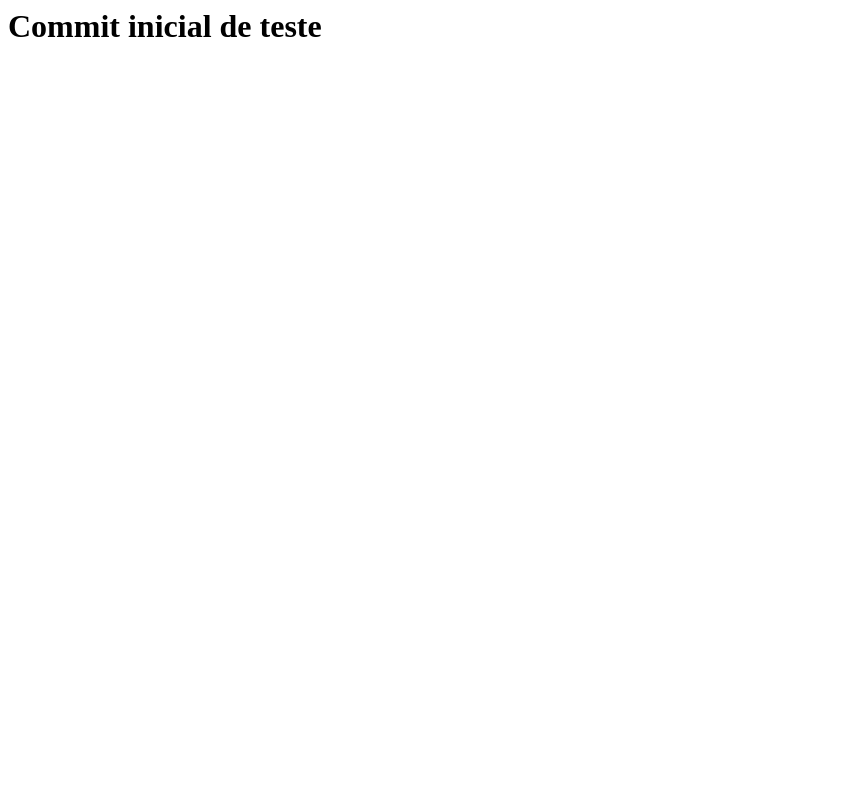
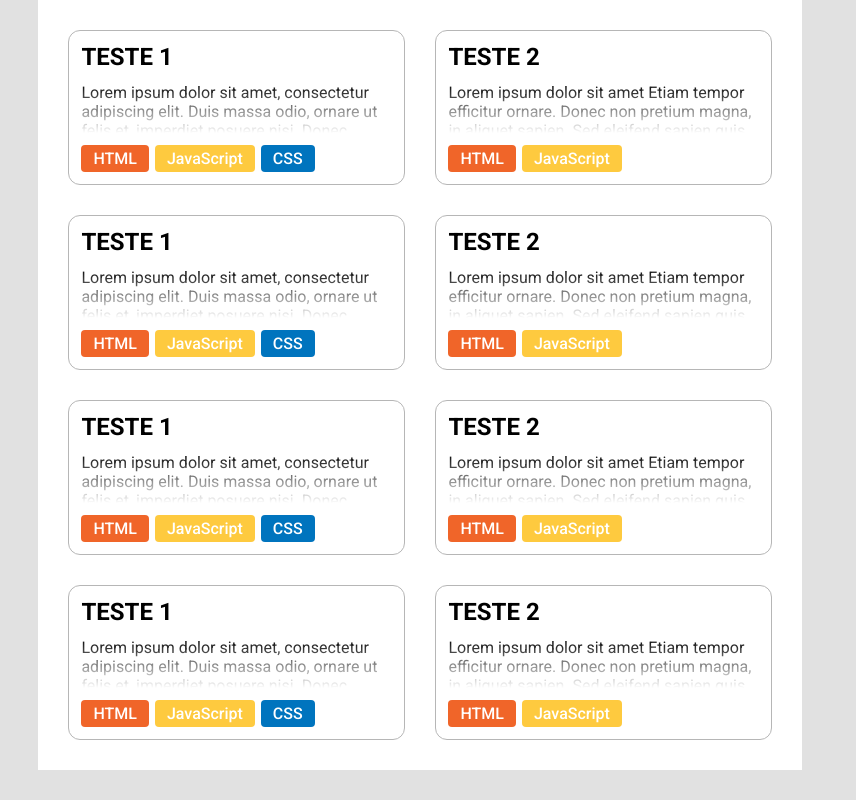
Before and after one commit to ligeirin/codex, a plain HTML site: page index.html in a window 1280 px wide. Shown: the whole page, without its empty margins (0-856 px from the left). Drawn offline with nearby package versions, Linux system fonts and the light colour scheme.

Commit message:
Initial Home Page

```diff
--- a/index.html
+++ b/index.html
@@ -1 +1,30 @@
-<h1>Commit inicial de teste</h1>
+<!DOCTYPE html>
+<html lang="en">
+	<head>
+		<meta charset="UTF-8" />
+		<meta name="viewport" content="width=device-width, initial-scale=1.0" />
+		<title>CODEX</title>
+		<link rel="preconnect" href="https://fonts.googleapis.com" />
+		<link rel="preconnect" href="https://fonts.gstatic.com" crossorigin />
+		<link
+			href="https://fonts.googleapis.com/css2?family=Roboto:wght@100;300;400;500;700;900&display=swap"
+			rel="stylesheet"
+		/>
+		<link rel="stylesheet" href="src/styles/index.css" />
+	</head>
+	<body onload="init()">
+		<div class="container">
+			<div id="entriesDiv" class="entries-wrapper"></div>
+		</div>
+
+		<!-- <script
+			src="https://cdnjs.cloudflare.com/ajax/libs/jquery/3.7.1/jquery.min.js"
+			integrity="sha512-v2CJ7UaYy4JwqLDIrZUI/4hqeoQieOmAZNXBeQyjo21dadnwR+8ZaIJVT8EE2iyI61OV8e6M8PP2/4hpQINQ/g=="
+			crossorigin="anonymous"
+			referrerpolicy="no-referrer"
+		></script> -->
+		<script src="src/libs/jquery-3.7.1.min.js"></script>
+		<script src="src/json/data.js"></script>
+		<script src="src/scripts/index.js"></script>
+	</body>
+</html>
--- /dev/null
+++ b/src/scripts/index.js
@@ -0,0 +1,57 @@
+let doc = document;
+
+function init() {
+	let entriesDiv = document.getElementById("entriesDiv");
+	console.log(entriesDiv);
+
+	ENTRIES.forEach((entry, i) => {
+		let entryWrapper = doc.createElement("div");
+		entryWrapper.id = "entry" + i;
+		entryWrapper.classList.add("entry");
+		entryWrapper.dataset.entry_id = i;
+
+		let tagWrapper = doc.createElement("div");
+		tagWrapper.classList.add("tag-wrapper");
+		tagWrapper.id = "tagWrapper" + i;
+
+		entry.tags.forEach((tagId, j) => {
+			let tagDiv = doc.createElement("tag");
+			tagDiv.classList.add("tag");
+			tagDiv.id = "tag" + i + "-" + j;
+			tagDiv.innerText = TAGS[tagId].name;
+			tagDiv.style.backgroundColor = TAGS[tagId].color;
+
+			tagWrapper.append(tagDiv);
+		});
+
+		let entryTitle = doc.createElement("span");
+		entryTitle.classList.add("entry-title");
+		entryTitle.id = "entryTitle" + i;
+		entryTitle.innerText = entry.name;
+
+		let descriptionWrapper = doc.createElement("div");
+		descriptionWrapper.classList.add("entry-description-wrapper");
+
+		let descriptionGradientOverlay = doc.createElement("div");
+		descriptionGradientOverlay.classList.add("entry-description-overlay");
+
+		let entryDescription = doc.createElement("span");
+		entryDescription.classList.add("entry-description");
+		entryDescription.id = "entryDescription" + i;
+		entryDescription.innerText = entry.description + entry.description;
+
+		descriptionWrapper.append(entryDescription);
+		descriptionWrapper.append(descriptionGradientOverlay);
+
+		entryWrapper.append(entryTitle);
+		entryWrapper.append(descriptionWrapper);
+		entryWrapper.append(tagWrapper);
+
+		entryWrapper.onclick = (ev) => {
+			let id = ev.currentTarget.dataset.entry_id;
+			window.location.href = ENTRIES[id].path;
+		};
+
+		entriesDiv.append(entryWrapper);
+	});
+}
--- /dev/null
+++ b/src/styles/index.css
@@ -0,0 +1,88 @@
+* {
+	font-family: "Roboto", sans-serif;
+}
+
+body {
+	padding: 0;
+	margin: 0;
+
+	background-color: rgb(225, 225, 225);
+}
+
+.container {
+	width: 94vw;
+	margin: auto;
+}
+
+.entries-wrapper {
+	width: 55vw;
+
+	display: grid;
+	grid-template-columns: 1fr 1fr;
+	grid-auto-columns: 1fr;
+	grid-auto-rows: minmax(min-content, 150px);
+
+	gap: 30px;
+	padding: 30px;
+
+	background-color: rgb(255, 255, 255);
+}
+
+.entry {
+	border: 1px solid rgb(182, 182, 182);
+
+	padding: 12px;
+	border-radius: 12px;
+
+	cursor: pointer;
+
+	display: flex;
+	flex-direction: column;
+	justify-content: space-between;
+	gap: 12px;
+}
+
+.entry-title {
+	font-weight: 600;
+	font-size: 24px;
+}
+
+.entry-description-wrapper {
+	text-overflow: ellipsis;
+	max-height: 50px;
+	overflow: hidden;
+	position: relative;
+}
+
+.entry-description-overlay {
+	position: absolute;
+	top: 0;
+	left: 0;
+	right: 0;
+	bottom: 0;
+
+	background: rgb(255, 255, 255);
+	background: linear-gradient(
+		0deg,
+		rgb(255, 255, 255) 0%,
+		rgba(0, 0, 0, 0) 100%
+	);
+}
+
+.entry-description {
+	text-overflow: ellipsis;
+}
+
+.tag-wrapper {
+	display: flex;
+	flex-wrap: wrap;
+	gap: 6px;
+}
+
+.tag {
+	padding: 4px 12px;
+	border-radius: 4px;
+
+	color: rgb(255, 255, 255);
+	font-weight: 500;
+}
```
